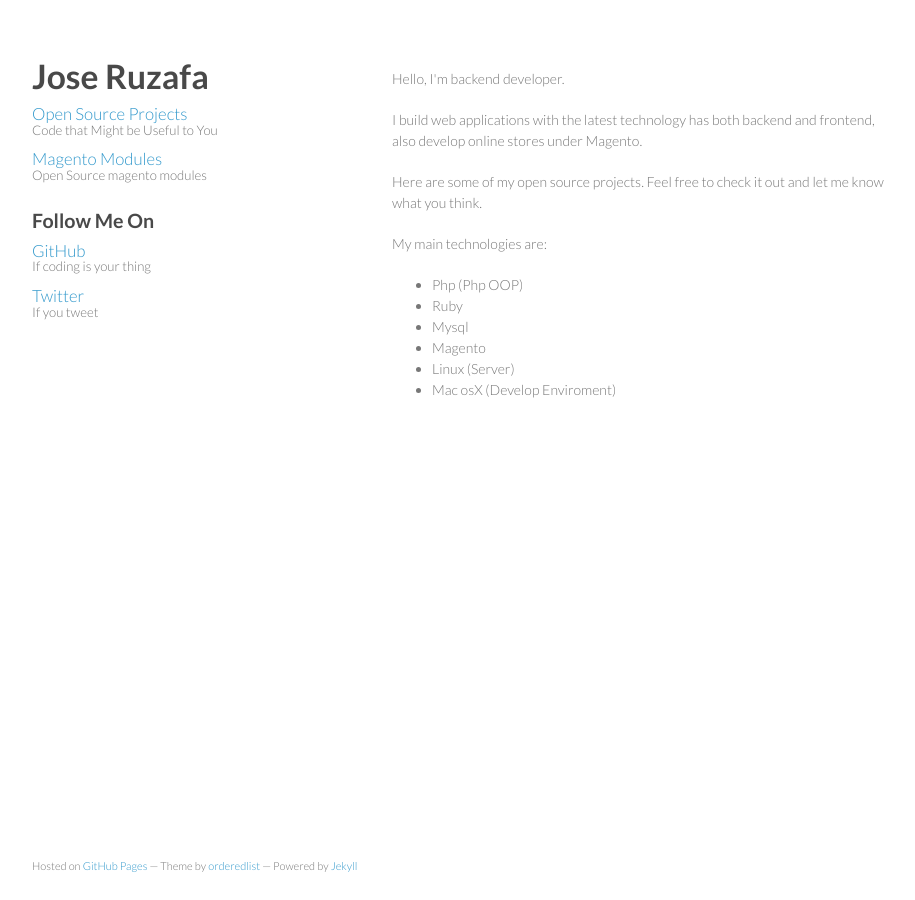
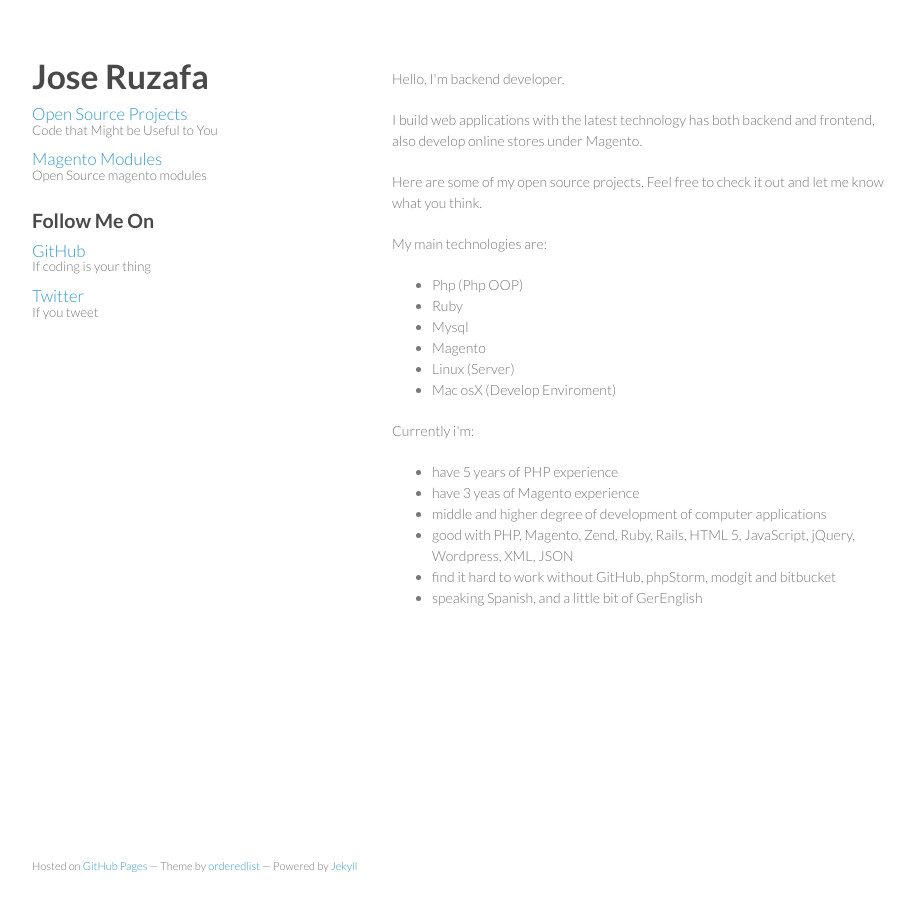
Before and after one commit to jruzafa/jruzafa.github.io, a Jekyll site: the page built from index.html, in a window 1280 px wide. Shown: the whole page, without its empty margins (178-1093 px from the left). Built offline with Jekyll 4.4.1, drawn with Linux system fonts in a browser that asks for light colours; nearby versions of some CDN libraries.

Commit message:
section currently

```diff
--- a/index.html
+++ b/index.html
@@ -19,3 +19,14 @@ title: Jose Ruzafa
 	<li>Linux (Server)</li>
 	<li>Mac osX (Develop Enviroment)</li>
 </ul>
+
+<p>Currently i'm:</p>
+
+<ul>
+	<li>have 5 years of PHP experience</li>
+	<li>have 3 yeas of Magento experience</li>
+	<li>middle and higher degree of development of computer applications</li>
+	<li>good with PHP, Magento,  Zend, Ruby, Rails, HTML 5, JavaScript, jQuery, Wordpress, XML, JSON</li>
+	<li>find it hard to work without GitHub, phpStorm, modgit and bitbucket</li>
+	<li>speaking Spanish, and a little bit of GerEnglish</li>
+</ul>
```
